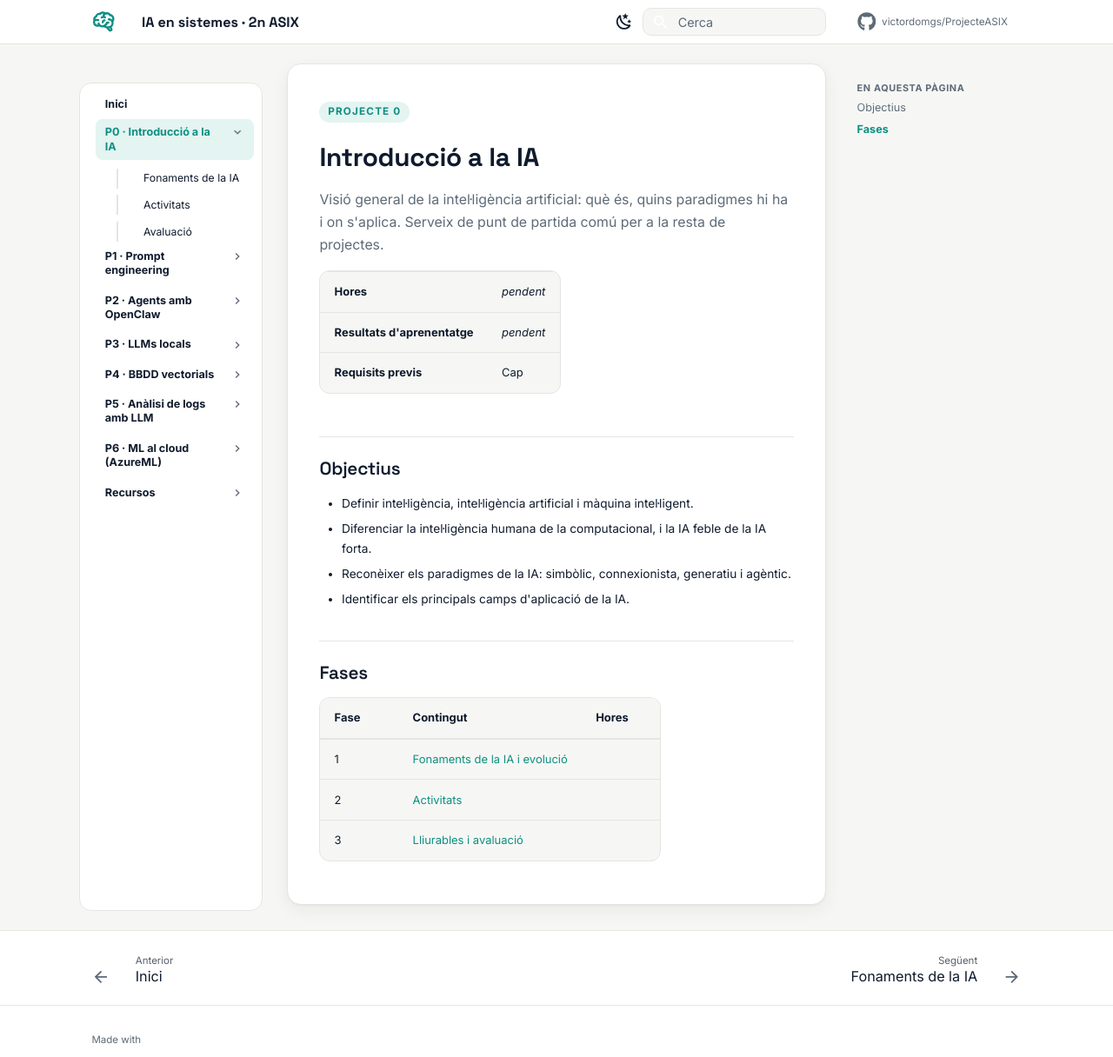
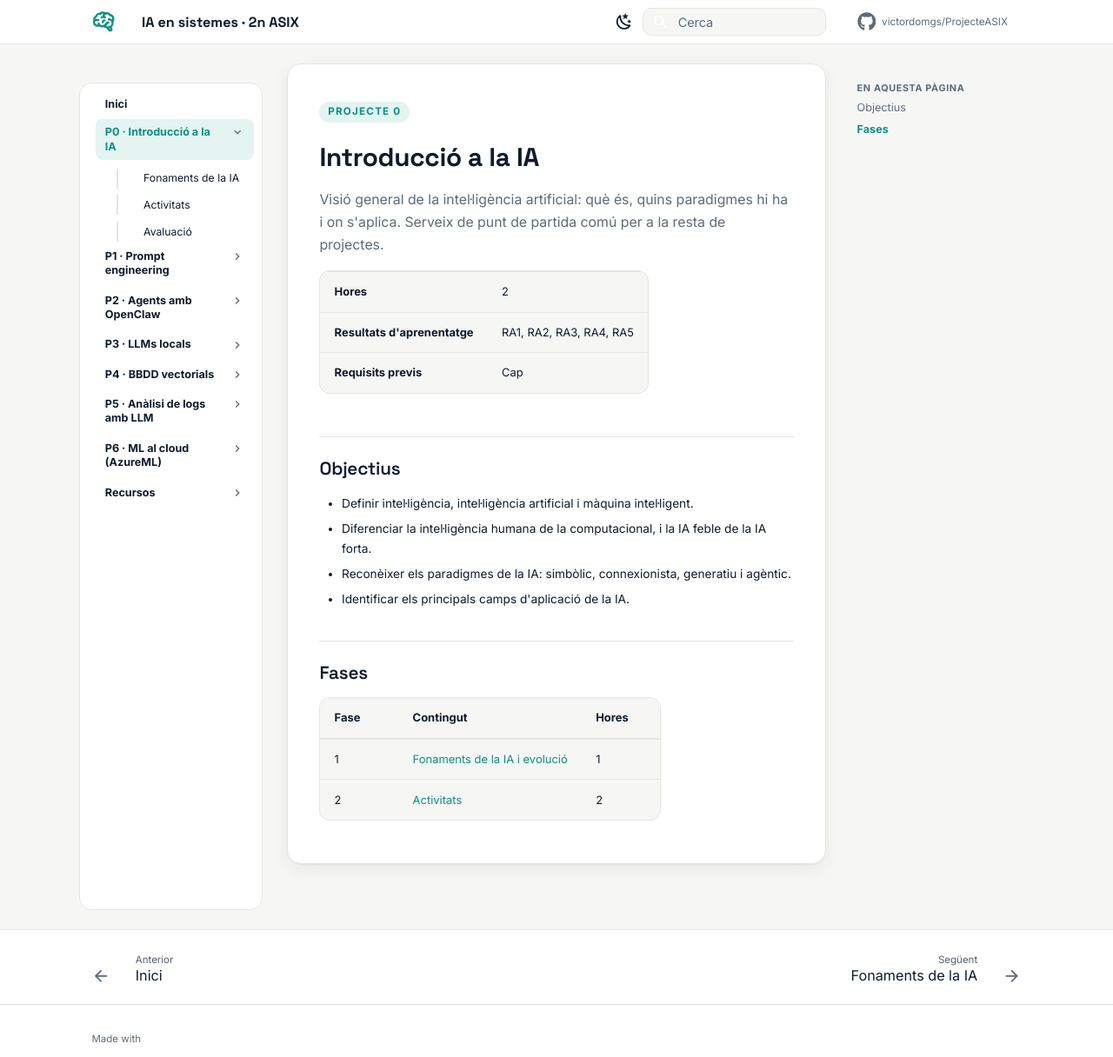
Before and after one commit to victordomgs/ProjecteASIX, an MkDocs documentation site: the page built from docs/p0-introduccio-ia/index.md, in a window 1280 px wide and 1216 px high. Shown: the whole window at 87% size. Built offline with MkDocs 1.6.1 and Material for MkDocs 9.7.7, drawn with Linux system fonts in a browser that asks for light colours; comment, search, counter and statistics services are not loaded.

Commit message:
Update index.md

```diff
--- a/docs/p0-introduccio-ia/index.md
+++ b/docs/p0-introduccio-ia/index.md
@@ -6,8 +6,8 @@
 
 | | |
 |---|---|
-| **Hores** | _pendent_ |
-| **Resultats d'aprenentatge** | _pendent_ |
+| **Hores** | 2 |
+| **Resultats d'aprenentatge** | RA1, RA2, RA3, RA4, RA5 |
 | **Requisits previs** | Cap |
 
 ## Objectius
@@ -21,6 +21,5 @@
 
 | Fase | Contingut | Hores |
 |---|---|---|
-| 1 | [Fonaments de la IA i evolució](teoria.md) | |
-| 2 | [Activitats](activitats.md) | |
-| 3 | [Lliurables i avaluació](avaluacio.md) | |
+| 1 | [Fonaments de la IA i evolució](teoria.md) | 1 |
+| 2 | [Activitats](activitats.md) | 2 |
```
